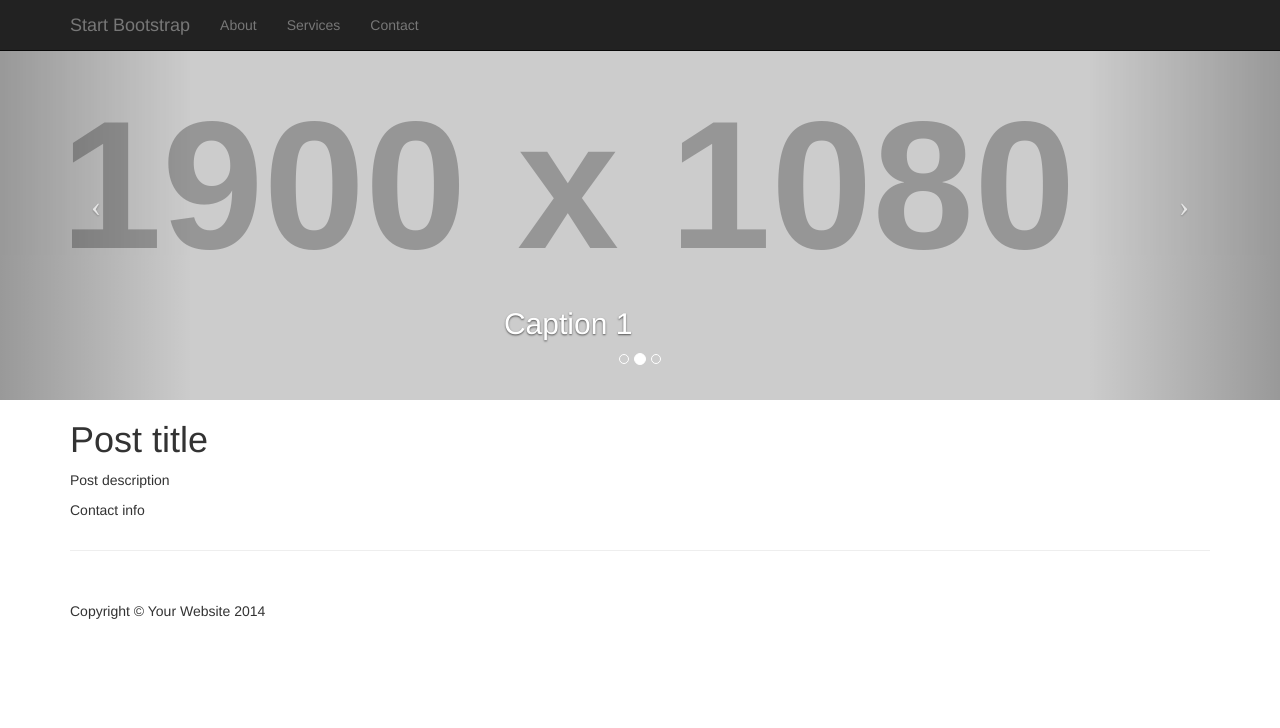
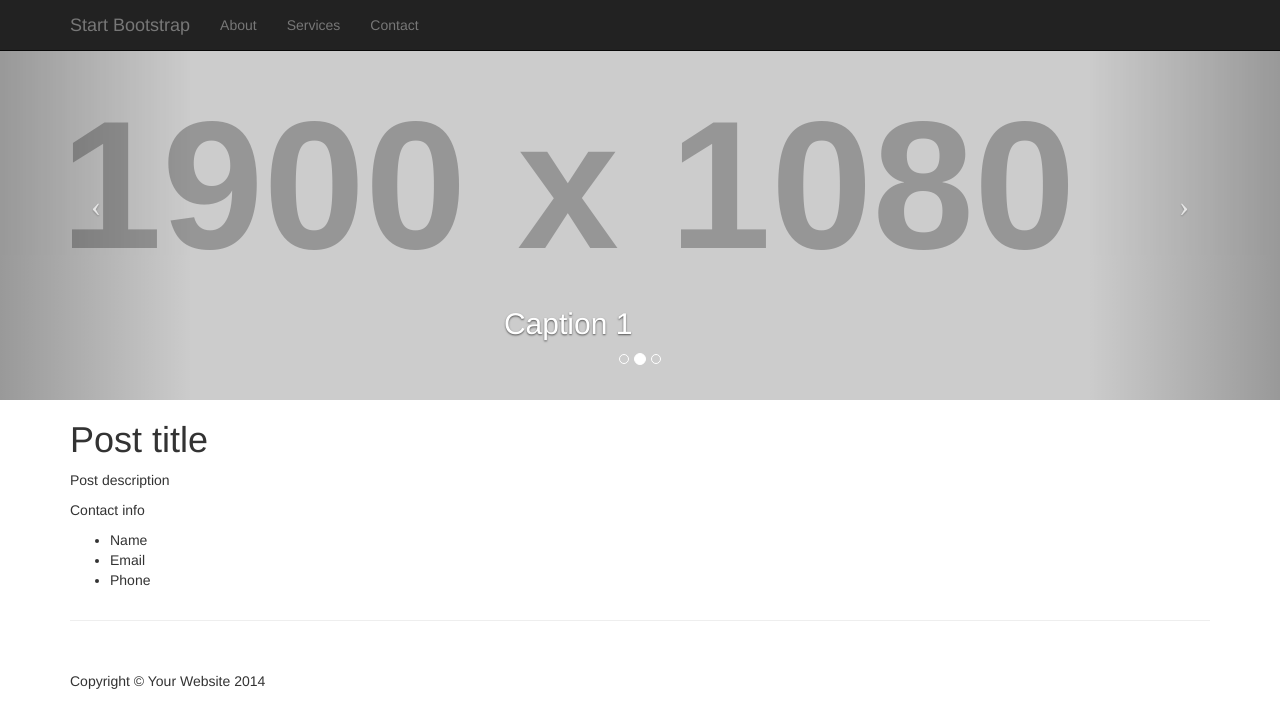
Before and after one commit to setareh94/CalHacks, a plain HTML site: page bootstrap/rent.html in a window 1280 px wide. Drawn offline with Linux system fonts and the light colour scheme; placeholder pictures from the web are drawn by us.

Commit message:
added list to rent.html

```diff
--- a/bootstrap/rent.html
+++ b/bootstrap/rent.html
@@ -111,7 +111,36 @@
             <div class="col-lg-12">
                 <h1>Post title</h1>
 		<p>Post description</P>
+			<!-- Address format
+
+			Twitter, Inc.
+			795 Folsom Ave, Suite 600
+			San Francisco, CA 94107
+			P: (123) 456-7890
+			Full Name
+			first.last@example.com
+
+			<address>
+			  <strong>Twitter, Inc.</strong><br>
+			  795 Folsom Ave, Suite 600<br>
+			  San Francisco, CA 94107<br>
+			  <abbr title="Phone">P:</abbr> (123) 456-7890
+			</address>
+
+			<address>
+			  <strong>Full Name</strong><br>
+			  <a href="mailto:#">first.last@example.com</a>
+			</address>
+			-->
+
+
+
 		<p>Contact info</p>
+		<ul>
+			<li>Name</li>
+			<li>Email</li>
+			<li>Phone</li>
+		</ul>
 
             </div>
         </div>
```
